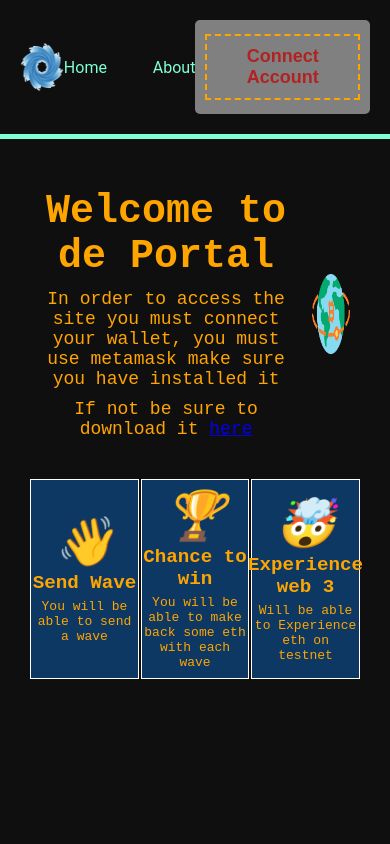
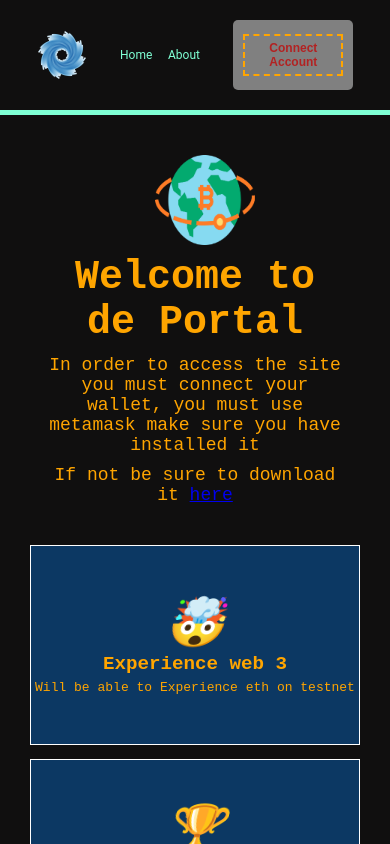
Before and after one commit to CoolistKovbel/portal-testing, a React (Create React App) app: page / in a window 390 px wide. Shown: the top 844 px of the page. Built offline with nearby package versions, Linux system fonts and the light colour scheme; the HTML template or start-up script is replaced by a standard one.

Commit message:
small little baby responsive setup done

```diff
--- a/src/App.css
+++ b/src/App.css
@@ -167,3 +167,34 @@
   color: dodgerblue;
   border: 1px solid orange;
 }
+
+@media(min-width: 360px ){
+  .mainHeader {
+    font-size: 12px;
+  }
+  .mainHeader nav {
+    width: 80px;
+  }
+  .test-button {
+    width: 100px;
+    font-size: 12px;
+    padding: 5px 6px;
+    justify-content: space-between;
+  }
+  .hero,
+  .features {
+    flex-direction: column-reverse;
+  }
+
+
+  .single-feature {
+    width: 100%;
+    margin-bottom: 14px;
+  }
+
+  .hero-image-container {
+    width: 100px;
+    height: 90px;
+  }
+
+}
```
